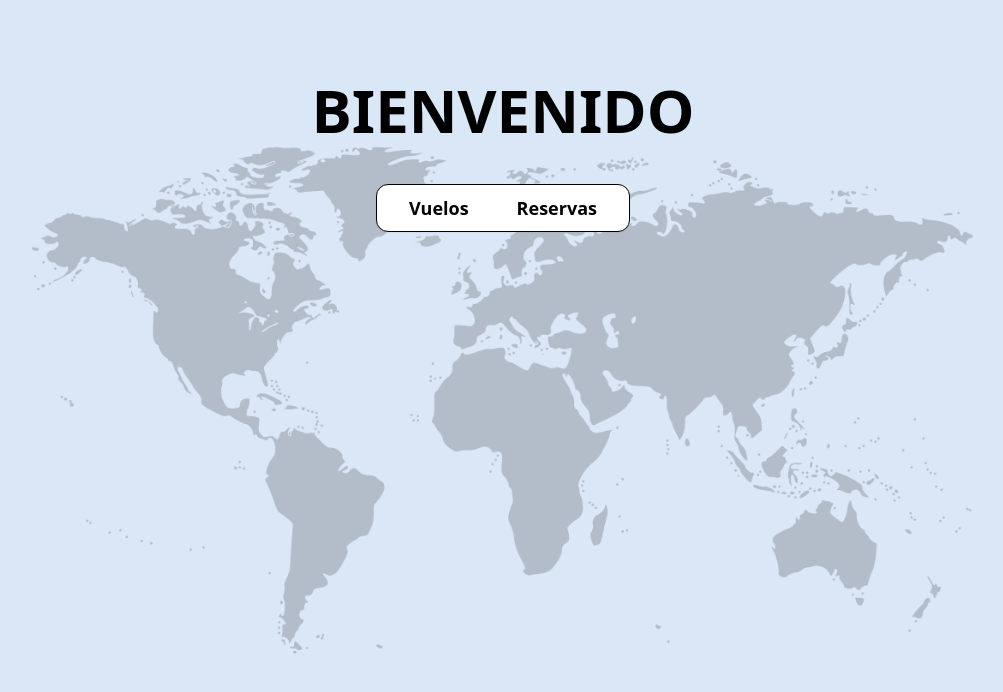
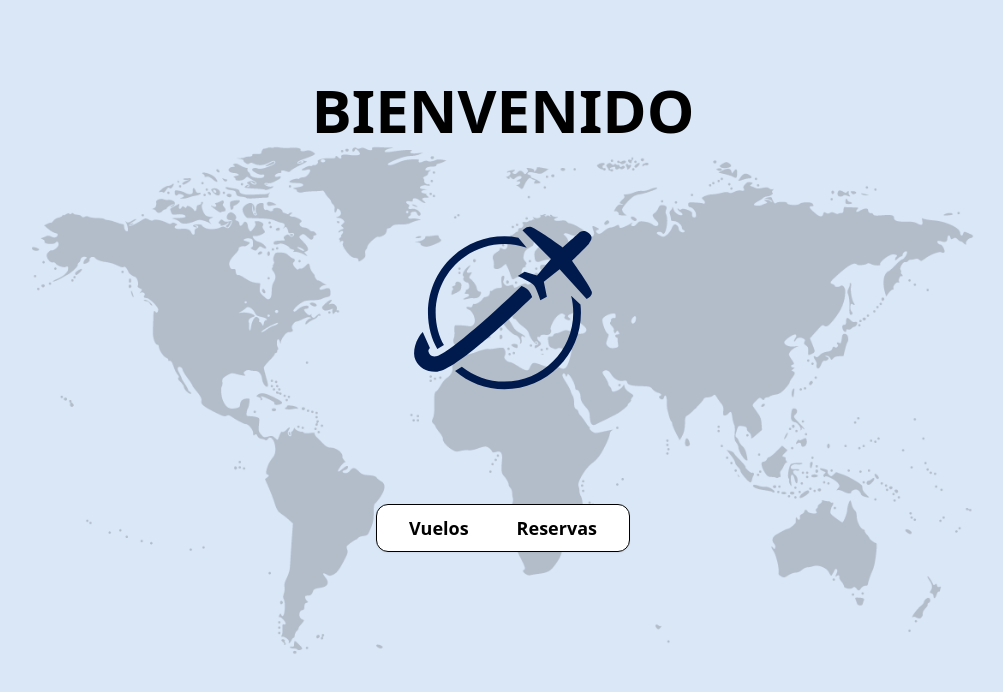
Before and after one commit to pipe1408/aerolinea-front, a Next.js app: page / in a window 1280 px wide. Shown: the top 692 px of the page, without its empty margins (137-1140 px from the left). Built offline with nearby package versions, Linux system fonts and the light colour scheme.

Commit message:
Add logo

```diff
--- a/components/ui/pagina-principal.tsx
+++ b/components/ui/pagina-principal.tsx
@@ -11,13 +11,31 @@ export default function MainPage() {
         <h1 className="text-6xl font-bold text-black">BIENVENIDO</h1>
       </div>
 
+      {/* SVG del avión */}
+      <div className="w-96 h-72 mb-8 flex items-center justify-center">
+        <svg
+          fill="#001a4d"
+          viewBox="-1.85 -1.85 49.88 49.88"
+          className="w-48 h-48"
+        >
+          <g>
+            <g>
+              <path d="M7.746,32.708c-1.244-2.01-2.152-5.084-2.152-8.371c0-9.856,8.019-17.875,17.873-17.875c2.029,0,3.975,0.357,5.793,0.982 l-2.17-2.635c-1.177-0.219-2.385-0.348-3.623-0.348c-10.958,0-19.873,8.916-19.873,19.875c0,3.659,1.013,7.08,2.434,9.387 L7.746,32.708z"></path>
+              <path d="M40.784,19.93c0.359,1.41,0.557,2.885,0.557,4.407c0,9.854-8.019,17.873-17.874,17.873c-4.185,0-8.027-1.453-11.071-3.875 l-1.77,1.127c3.463,2.955,7.941,4.748,12.841,4.748c10.959,0,19.874-8.916,19.874-19.873c0-0.726-0.051-1.437-0.127-2.14 L40.784,19.93z"></path>
+              <path d="M46.157,18.898c-0.248-1.183-5.137-8.079-5.137-8.079s4.153-4.012,4.428-4.488c0.273-0.476,1.325-1.543-0.016-2.646 c-1.342-1.101-2.303-0.389-2.778,0.036c-0.477,0.427-4.044,3.622-4.044,3.622s-7.241-5.272-8.437-5.365 c-1.195-0.094-1.993,0.975-1.993,0.975l7.366,7.427l-3.61,4.259l-3.225-0.941l-1.783,1.098c0,0,3.539,1.543,4.239,2.432 c0.701,0.889,1.625,3.84,1.625,3.84l1.699-0.895l-0.793-3.885l4.098-3.262l7.025,7.704C44.823,20.73,46.405,20.081,46.157,18.898z"></path>
+              <path d="M29.617,18.401c-0.666-0.625-1.729-1.018-1.729-1.018C19.088,25.935,8.106,35.353,5.717,35.656 c-0.907,0.065-1.479-0.146-1.705-0.634c-0.255-0.557-0.562-0.917,0.087-1.569l-1.856-4.137c-1.772,1.782-2.859,5.212-1.863,7.377 c0.868,1.888,2.735,2.974,5.062,2.974c0.188,0,0.381-0.008,0.574-0.021c4.728-0.352,20.071-14.934,24.662-19.393 C30.677,20.252,30.283,19.026,29.617,18.401z"></path>
+            </g>
+          </g>
+        </svg>
+      </div>
+
       {/* Menú de Navegación debajo del título */}
       <NavigationMenu>
         <Menubar className="bg-white text-black p-4 flex space-x-4 border border-black rounded-lg mt-5">
           <MenubarMenu bg-white text-black>
             <MenubarTrigger className="text-lg font-semibold">Vuelos</MenubarTrigger>
             <MenubarContent>
-            <Link href="/Vuelos" passHref>
+              <Link href="/Vuelos" passHref>
                 <MenubarItem>
                   <MenubarShortcut className="text-sm">Gestión de vuelos</MenubarShortcut>
                 </MenubarItem>
@@ -28,7 +46,6 @@ export default function MainPage() {
           <MenubarMenu>
             <MenubarTrigger className="text-lg font-semibold">Reservas</MenubarTrigger>
             <MenubarContent>
-
               <Link href="/Reservas" passHref>
                 <MenubarItem>
                   <MenubarShortcut className="text-sm">Gestión de reservas</MenubarShortcut>
```
